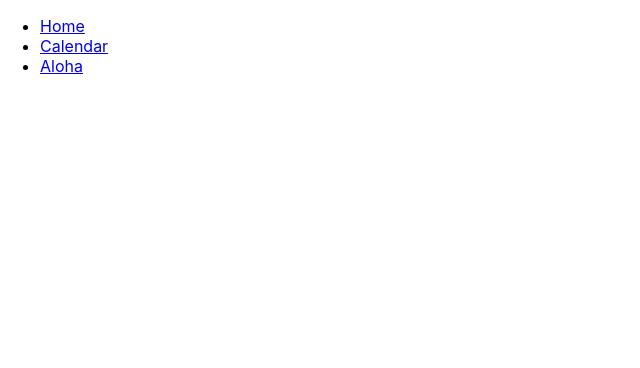
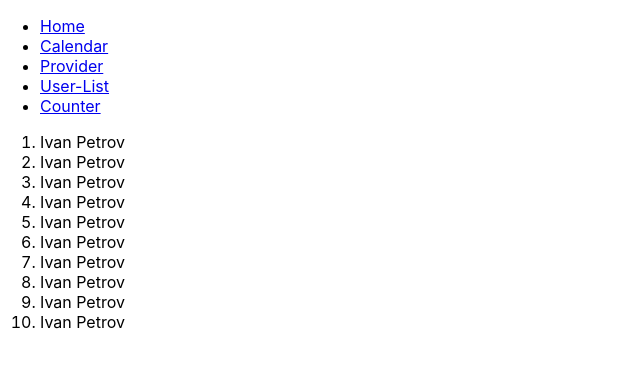
Before and after one commit to MrDorrian/React_test, a React (Create React App) app: page /provider in a window 1280 px wide. Before the commit this address had no page. Shown: the top 368 px of the page, without its empty margins (0-640 px from the left). Built offline with nearby package versions, Linux system fonts and the light colour scheme; the HTML template or start-up script is replaced by a standard one.

Commit message:
data provider

```diff
--- /dev/null
+++ b/public/users.json
@@ -0,0 +1,52 @@
+[
+  {
+    "id": 1,
+    "firstName": "Ivan",
+    "lastName": "Petrov"
+  },
+  {
+    "id": 2,
+    "firstName": "Ivan",
+    "lastName": "Petrov"
+  },
+  {
+    "id": 3,
+    "firstName": "Ivan",
+    "lastName": "Petrov"
+  },
+  {
+    "id": 4,
+    "firstName": "Ivan",
+    "lastName": "Petrov"
+  },
+  {
+    "id": 5,
+    "firstName": "Ivan",
+    "lastName": "Petrov"
+  },
+  {
+    "id": 6,
+    "firstName": "Ivan",
+    "lastName": "Petrov"
+  },
+  {
+    "id": 7,
+    "firstName": "Ivan",
+    "lastName": "Petrov"
+  },
+  {
+    "id": 8,
+    "firstName": "Ivan",
+    "lastName": "Petrov"
+  },
+  {
+    "id": 9,
+    "firstName": "Ivan",
+    "lastName": "Petrov"
+  },
+  {
+    "id": 10,
+    "firstName": "Ivan",
+    "lastName": "Petrov"
+  }
+]
--- a/src/App.js
+++ b/src/App.js
@@ -1,9 +1,10 @@
 import './App.css';
-import { Component } from 'react';
-import {Route, BrowserRouter, Routes, Link} from 'react-router-dom';
-import UserLoader from './components/UsersLoader';
+import React, { Component } from 'react';
+import { Route, BrowserRouter, Routes, Link } from 'react-router-dom';
 import Calendar from './components/Calendar';
-import Aloha from './components/greeting';
+import CounterPage from './pages/Counter';
+import UserList from './components/UserList';
+import DataProvider from './components/DataProvider';
 
 class App extends Component {
   render() {
@@ -18,14 +19,39 @@ class App extends Component {
               <Link to="/calendar">Calendar</Link>
             </li>
             <li>
-              <Link to="/aloha">Aloha</Link>
+              <Link to="/provider">Provider</Link>
+            </li>
+            <li>
+              <Link to="/user-list">User-List</Link>
+            </li>
+            <li>
+              <Link to="/counter">Counter</Link>
             </li>
           </ul>
         </nav>
         <Routes>
-          <Route index element={<UserLoader />} />
-          <Route path="/calendar" element={<Calendar />} />
-          <Route path="/aloha" element={<Aloha />} />
+          <Route index element={<Calendar />} />
+          <Route
+            path="/provider"
+            element={
+              <DataProvider url={'/users.json'}>
+                {(state) => {
+                  return (
+                    <ol>
+                      {state.map((u) => (
+                        <li key={u.id}>
+                          {' '}
+                          {u.firstName} {u.lastName}
+                        </li>
+                      ))}
+                    </ol>
+                  );
+                }}
+              </DataProvider>
+            }
+          ></Route>
+          <Route path="/user-list" element={<UserList />} />
+          <Route path="/counter" element={<CounterPage />} />
         </Routes>
       </BrowserRouter>
     );
--- /dev/null
+++ b/src/components/DataProvider/index.jsx
@@ -0,0 +1,30 @@
+import { Component } from 'react';
+
+class DataProvider extends Component {
+  constructor(props) {
+    super(props);
+    this.state = {
+      data: [],
+      isFetching: false,
+      error: null,
+    };
+  }
+  componentDidMount() {
+    this.load();
+  }
+
+  load = () => {
+    this.setState({ isFetching: true });
+    fetch(this.props.url)
+      .then((res) => res.json())
+      .then((data) => this.setState({ data, isFetching: false }))
+      .catch((e) => this.setState({ error: e, isFetching: false }));
+  };
+
+  render() {
+    const { children } = this.props;
+    return children(this.state.data);
+  }
+}
+
+export default DataProvider;
--- /dev/null
+++ b/src/components/UserList/index.jsx
@@ -0,0 +1,41 @@
+import React, { Component } from 'react';
+
+class UserList extends Component {
+  constructor(props) {
+    super(props);
+    this.state = {
+      users: [],
+      isFetching: false,
+      error: null,
+    };
+  }
+  componentDidMount() {
+    this.setState({ isFetching: true });
+    fetch('/users.json')
+      .then((res) => res.json())
+      .then((users) => this.setState({ users, isFetching: false }))
+      .catch((e) => this.setState({ error: e, isFetching: false }));
+  }
+
+  render() {
+    const { users, isFetching, error } = this.state;
+    if (isFetching) {
+      return <div>Fetching</div>;
+    }
+    if (error) {
+      return <div>{error}</div>;
+    }
+    return (
+      <ol>
+        {users.map((u) => (
+          <li key={u.id}>
+            {' '}
+            {u.firstName} {u.lastName}
+          </li>
+        ))}
+      </ol>
+    );
+  }
+}
+
+export default UserList;
--- a/src/components/UsersLoader/index.jsx
+++ /dev/null
@@ -1,33 +0,0 @@
-import React, { Component } from 'react';
-
-class UserLoader extends Component {
-  constructor(props) {
-    super(props);
-    this.state = {
-      users: [],
-      isFetching: false,
-      isError: false,
-    };
-  }
-  componentDidMount() {
-    fetch('https://randomuser.me/api/?page=1&results=50&seed=FD2020')
-      .then((res) => res.json())
-      .then((res) => {
-        this.setState({ users: res.results });
-      });
-  }
-
-  render() {
-    const { users, isFetching, isError } = this.state;
-
-    return (
-      <ul>
-        {users.map((user) => {
-          return <li key={user.login.uuid}>{JSON.stringify(user)}</li>;
-        })}
-      </ul>
-    );
-  }
-}
-
-export default UserLoader;
--- /dev/null
+++ b/src/pages/Counter.jsx
@@ -0,0 +1,14 @@
+import React, { Component } from 'react';
+import Counter from '../components/Counter';
+
+class CounterPage extends Component {
+  render() {
+    return (
+      <div>
+        <Counter />
+      </div>
+    );
+  }
+}
+
+export default CounterPage;
```
Also changed, not shown: public/phones.json (added, +28 -0 lines), src/components/userList/UserCard/index.jsx (deleted, +0 -14 lines), src/components/userList/index.jsx (deleted, +0 -23 lines).
